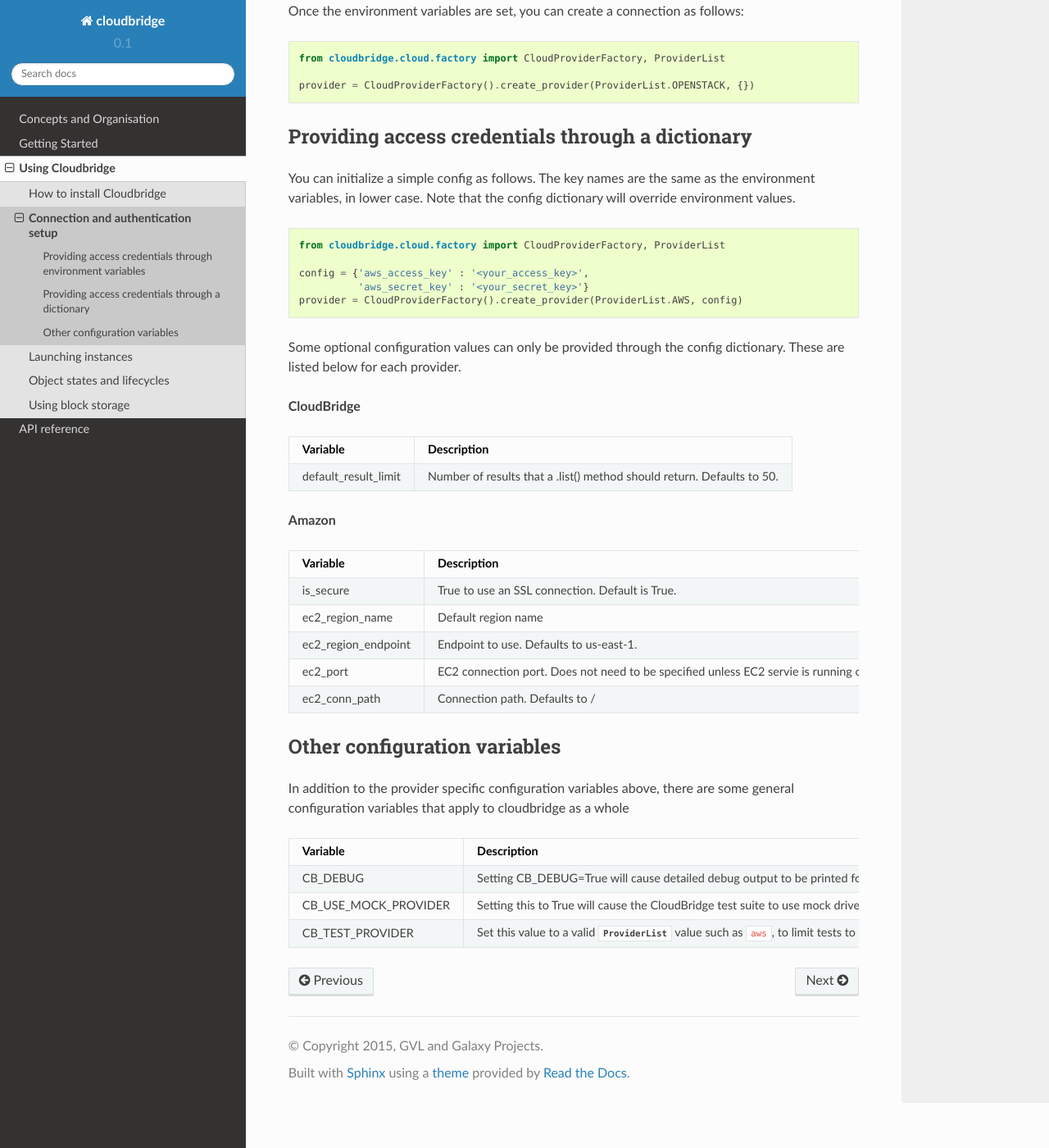
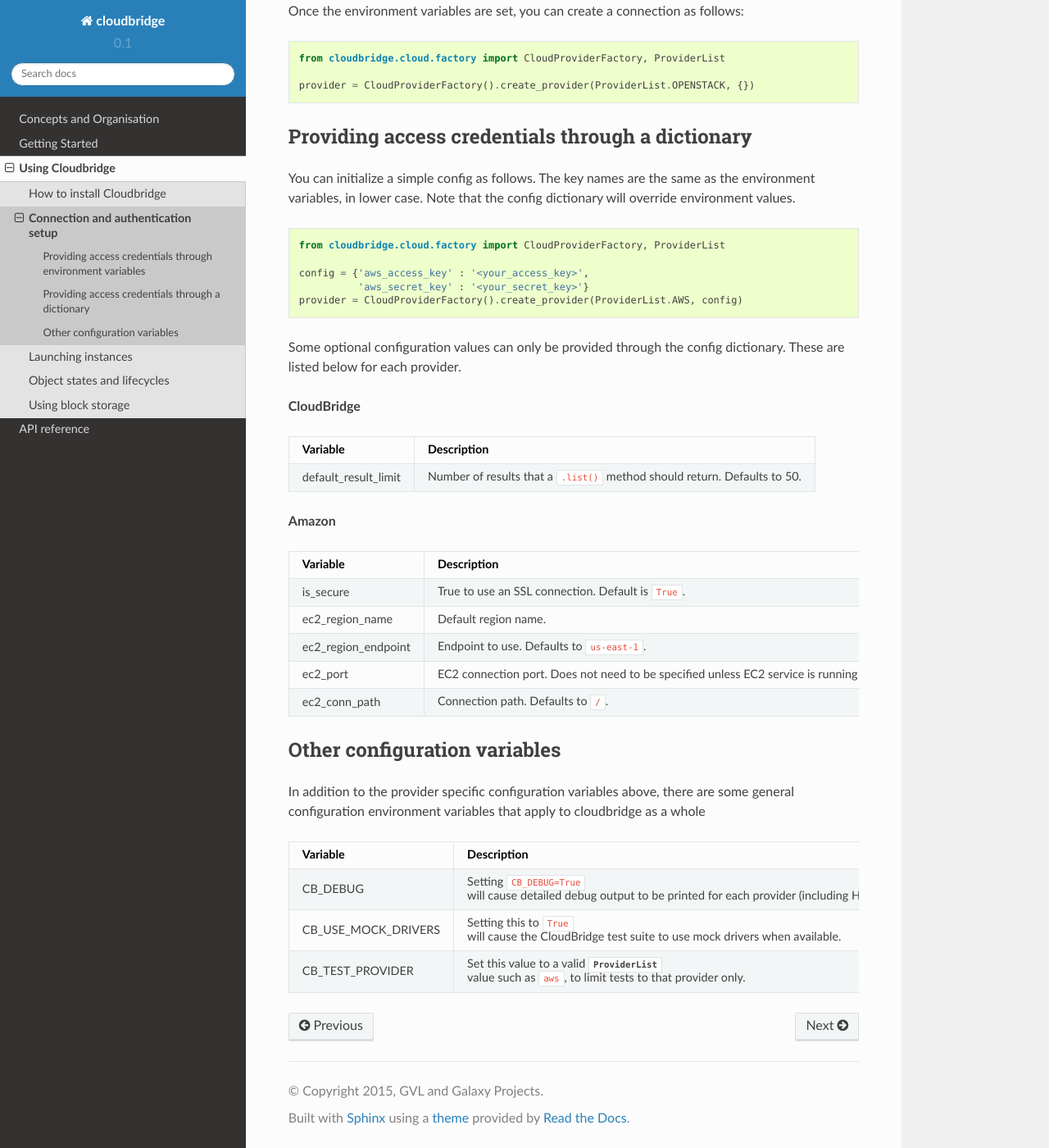
Before and after one commit to CloudVE/cloudbridge, a Sphinx documentation site: the page built from docs/topics/setup.rst, in a window 1280 px wide and 1400 px high, scrolled down 881 px. Shown: the whole window at 82% size. Built offline with Sphinx 7.4.7 and the Read the Docs theme 2.0.0, drawn with Linux system fonts in a browser that asks for light colours.

Commit message:
Fix typo in setup docs (CB_USE_MOCK_DRIVERS vs CB_USE_MOCK_PROVIDER)

```diff
--- a/docs/topics/setup.rst
+++ b/docs/topics/setup.rst
@@ -64,7 +64,7 @@
 ====================  ==================
 Variable		      Description
 ====================  ==================
-default_result_limit  Number of results that a .list() method should return. Defaults to 50.
+default_result_limit  Number of results that a ``.list()`` method should return. Defaults to 50.
 ====================  ==================
 
 
@@ -73,23 +73,24 @@
 ====================  ==================
 Variable		      Description
 ====================  ==================
-is_secure             True to use an SSL connection. Default is True.
-ec2_region_name       Default region name
-ec2_region_endpoint   Endpoint to use. Defaults to us-east-1.
-ec2_port              EC2 connection port. Does not need to be specified unless EC2 servie is running on an alternative port.
-ec2_conn_path	      Connection path. Defaults to /
+is_secure             True to use an SSL connection. Default is ``True``.
+ec2_region_name       Default region name.
+ec2_region_endpoint   Endpoint to use. Defaults to ``us-east-1``.
+ec2_port              EC2 connection port. Does not need to be specified unless EC2 service is running on an alternative port.
+ec2_conn_path	      Connection path. Defaults to ``/``.
 ====================  ==================
 
 
 Other configuration variables
 ~~~~~~~~~~~~~~~~~~~~~~~~~~~~~
-In addition to the provider specific configuration variables above, there are some
-general configuration variables that apply to cloudbridge as a whole
+In addition to the provider specific configuration variables above, there are
+some general configuration environment variables that apply to cloudbridge as
+a whole
 
 ====================  ==================
 Variable		      Description
 ====================  ==================
-CB_DEBUG              Setting CB_DEBUG=True will cause detailed debug output to be printed for each provider (including HTTP traces).
-CB_USE_MOCK_PROVIDER  Setting this to True will cause the CloudBridge test suite to use mock drivers when available.
+CB_DEBUG              Setting ``CB_DEBUG=True`` will cause detailed debug output to be printed for each provider (including HTTP traces).
+CB_USE_MOCK_DRIVERS   Setting this to ``True`` will cause the CloudBridge test suite to use mock drivers when available.
 CB_TEST_PROVIDER      Set this value to a valid :class:`.ProviderList` value such as ``aws``, to limit tests to that provider only.
 ====================  ==================
```
